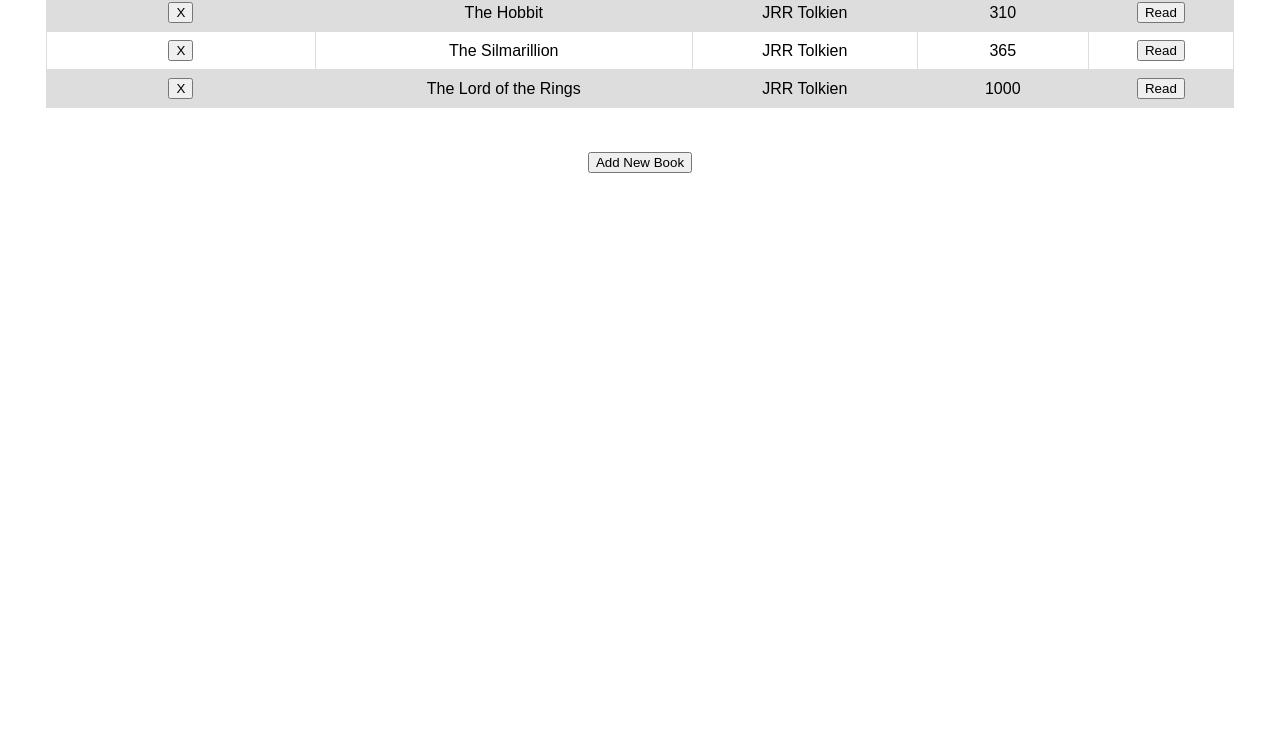
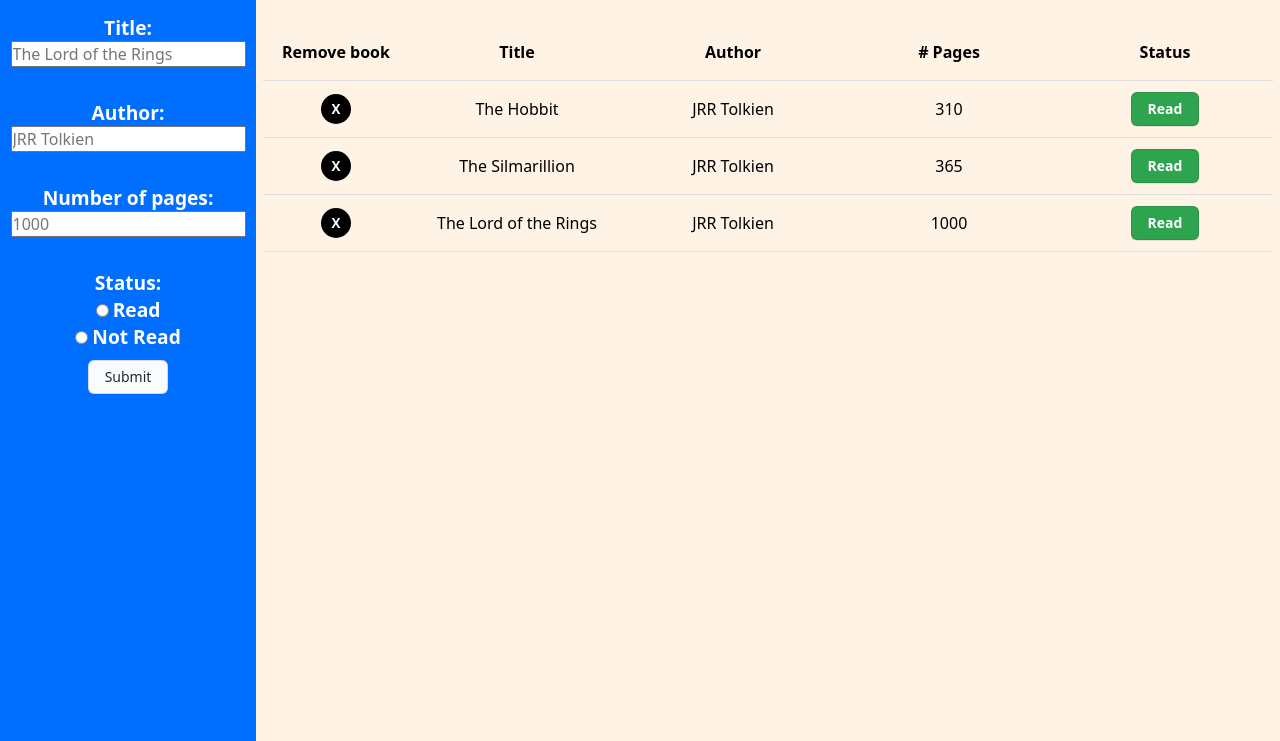
Before and after one commit to fanboy-coder/my-library, a plain HTML site: page exercisio.html in a window 1280 px wide. Shown: the part 129-870 px from the top of the page. Before the commit the page ends 800 px from the top, so only its background shows below. Drawn offline with Linux system fonts and the light colour scheme.

Commit message:
Finished My Library for The Odin Project

```diff
--- a/exercisio.html
+++ b/exercisio.html
@@ -12,8 +12,37 @@
 
 <body>
     <div class="container">
+        <div class="add-book">
+            <h2>ADD A NEW BOOK:</h2>
+            <form class="book-form">
+                <div>
+                    <label for="Title">Title:</label><br>
+                    <input type="text" id="ftitle" name="ftitle" placeholder="The Lord of the Rings" required><br><br>
+                </div>
+                <div>
+                    <label for="author">Author:</label><br>
+                    <input type="text" id="fauthor" name="fauthor" placeholder="JRR Tolkien" required><br></br>
+                </div>
+                <div>
+                    <label for="pages">Number of pages:</label><br>
+                    <input type="number" id="fpages" placeholder="1000" pattern="^[0-9]+$" name="cost"
+                        required><br></br>
+                </div>
+                <div>
+                    <label for="pages">Status:</label><br>
+                    <input type="radio" id="read" name="radio" value="read" required>
+                    <label for="read">Read</label><br>
+                    <input  type="radio" id="not-read" name="radio" value="not-read">
+                    <label for="not-read">Not Read</label><br>
+                </div>
+                <input type="submit" id="submit" value="Submit">
+            </form>
+        </div>
         <div class="library">
-            <h2>My Library</h2>
+            <div class="title">
+                <h1>MY LIBRARY</h1>
+            </div>
+            <div>
                 <table id="library">
                     <tr id="header">
                         <th id="delete">Remove book</th>
@@ -24,23 +53,6 @@
                     </tr>
                 </table>
             </div>
-        <div class="add-book">
-            <button id="btn">Add New Book</button><br><br>
-            <form class="book-form">
-                <label for="Title">Title:</label><br>
-                <input type="text" id="ftitle" name="ftitle" placeholder="The Lord of the Rings" required><br><br>
-                <label for="author">Author:</label><br>
-                <input type="text" id="fauthor" name="fauthor" placeholder="JRR Tolkien" required><br></br>
-                <label for="pages">Number of pages:</label><br>
-                <input type="number" id="fpages" placeholder="1000" pattern="^[0-9]+$" name="cost" required><br></br>
-                <label for="pages">Status:</label><br>
-                <input type="radio" id="read" name="radio" value="read" required>
-                <label for="read">Read</label><br>
-                <input type="radio" id="not-read" name="radio" value="not-read">
-                <label for="not-read">Not Read</label><br>
-                    <input type="submit" id="submit" value="Submit">
-                    <input type="submit" value="ignore" formnovalidate>
-            </form>
         </div>
     </div>
 </body>
--- a/javascript.js
+++ b/javascript.js
@@ -11,12 +11,8 @@ function Book(title, author, pages, read) {
     this.read = read
 }
 
-function addBookToLibrary() {
-    let title = document.getElementById("ftitle").value;
-    let author = document.getElementById("fauthor").value;
-    let pages = document.getElementById("fpages").value;
-    let read = document.querySelector("input[name=radio]:checked").value;
-    const book = new Book(title, author, pages, read)
+function addBookToLibrary(title, author, pages, read) {
+    const book = new Book(title, author, pages, read);
     myLibrary.push(book);
     clear();
     display();
@@ -26,7 +22,6 @@ function removeBookFromLibrary(remove) {
     myLibrary.splice(remove, 1);
     clear();
     display();
-    console.log(myLibrary);
 }
 
 function display() {
@@ -47,20 +42,28 @@ function display() {
         for (let elem in myLibrary[i]) {
             let td = tr.appendChild(document.createElement("td"));
             td.setAttribute("class", [elem]);
-            if([elem] == "author" || [elem] == "title" || [elem] == "pages"){
+            if ([elem] == "author" || [elem] == "title" || [elem] == "pages") {
                 td.innerHTML = myLibrary[i][elem];
             }
             else {
                 let btn = td.appendChild(document.createElement("button"));
                 btn.innerText = myLibrary[i][elem];
-                // btn.addEventListener("click", () => {
-                //     if([elem] == "read") {
-                //         [elem] == "unread";
-                //     }
-                //     else {
-                //         [elem] == "read";
-                //     }
-                // })
+                if (myLibrary[i]["read"] === "Read") {
+                    btn.setAttribute("class", "green");
+                }
+                else {
+                    btn.setAttribute("class", "red");
+                };
+                btn.addEventListener("click", () => {
+                    if (myLibrary[i]["read"] === "Read") {
+                        myLibrary[i]["read"] = "Unread";
+                    }
+                    else {
+                        myLibrary[i]["read"] = "Read";
+                    }
+                    clear();
+                    display();
+                })
             }
         }
     }
@@ -76,14 +79,15 @@ function clear() {
 window.onload = function () {
     myLibrary.push(hobbit, silmarillion, lotr);
     display();
-    const btn = document.querySelector("#btn");
-    const form = document.querySelector(".book-form");
-    btn.addEventListener("click", () => {
-        form.style.display = "block";
-    })
     const submit = document.querySelector("#submit");
     submit.addEventListener("click", () => {
-        addBookToLibrary();
+        let title = document.getElementById("ftitle").value;
+        let author = document.getElementById("fauthor").value;
+        let pages = document.getElementById("fpages").value;
+        let read = document.querySelector("input[name=radio]:checked").value;
+        if (title != "" && author != "" && pages != "") {
+            addBookToLibrary(title, author, pages, read);
+        }
         const inputs = document.querySelectorAll("#ftitle, #fauthor, #fpages");
         inputs.forEach(input => {
             input.value = "";
--- a/stylesheet.css
+++ b/stylesheet.css
@@ -1,13 +1,45 @@
-.book-form {
-  display: none;
+* {
+  margin: 0;
+  padding: 0;
+  font-family: system-ui, -apple-system, BlinkMacSystemFont, 'Segoe UI', Roboto, Oxygen, Ubuntu, Cantarell, 'Open Sans', 'Helvetica Neue', sans-serif;
 }
 
 .container {
   display: grid;
-  grid-template-rows: repeat(2, 1fr);
-  gap: 10%;
+  grid-template-columns: 1fr 4fr;
   text-align: center;
-  padding: 1% 3%;
+  height: 100vh;
+}
+
+.add-book {
+  background-color: rgb(0, 110, 255);
+  color: white;
+  font-weight: bold;
+  height: 100%;
+  grid-column: 1/2;
+  display: flex;
+  flex-direction: column;
+  gap: 5%;
+  padding-top: 70px;
+}
+
+.book-form {
+  display: flex;
+  flex-direction: column;
+  gap: 10px;
+  align-items: center;
+  text-align: center;
+}
+
+.library {
+  display: flex;
+  align-items: center;
+  flex-direction: column;
+  grid-column: 2/3;
+  gap: 5%;
+  padding-top: 70px;
+  height: 100%;
+  background-color: #fff3e6;
 }
 
 table {
@@ -16,24 +48,78 @@ table {
   width: 100%;
 }
 
+label {
+  font-size: larger;
+}
+
+input {
+  font-size:medium;
+}
+
 td,
 th {
-  border: 1px solid #dddddd;
+  border-bottom: 1px solid #ddd;
   padding: 8px;
+  height: 40px;
+  width: 200px;
 }
 
-tr:nth-child(even) {
-  background-color: #dddddd;
+th:nth-child(1),
+td:nth-child(1) {
+  width: 130px;
 }
-
-/* .delete-button {
-  background-color: red;
-  color: white;
-  border-radius: 50%;
-  border: none;
-  font-weight: bold;
-} */
 
 button {
   cursor: pointer;
 }
+
+.delete-button {
+  height: 30px;
+  width: 30px;
+  border-radius: 50%;
+  background: none;
+  color: white;
+  background-color: black;
+  border: none;
+  font-weight: bolder;
+}
+
+.green {
+  background-color: #2ea44f;
+  border: 1px solid rgba(27, 31, 35, .15);
+  border-radius: 6px;
+  box-shadow: rgba(27, 31, 35, .1) 0 1px 0;
+  box-sizing: border-box;
+  color: #fff;
+  font-size: 14px;
+  font-weight: 600;
+  line-height: 20px;
+  padding: 6px 16px;
+}
+
+.red {
+  background-color: #ca1f33;
+  border: 1px solid rgba(27, 31, 35, .15);
+  border-radius: 6px;
+  box-shadow: rgba(27, 31, 35, .1) 0 1px 0;
+  box-sizing: border-box;
+  color: #fff;
+  font-size: 14px;
+  font-weight: 600;
+  line-height: 20px;
+  padding: 6px 16px;
+}
+
+#submit {
+  appearance: none;
+  background-color: #FAFBFC;
+  border: 1px solid rgba(27, 31, 35, 0.15);
+  border-radius: 6px;
+  box-shadow: rgba(27, 31, 35, 0.04) 0 1px 0, rgba(255, 255, 255, 0.25) 0 1px 0 inset;
+  box-sizing: border-box;
+  color: #24292E;
+  font-size: 14px;
+  font-weight: 500;
+  line-height: 20px;
+  padding: 6px 16px;
+}
```
Lines whose indentation alone changed are shown as unchanged.
